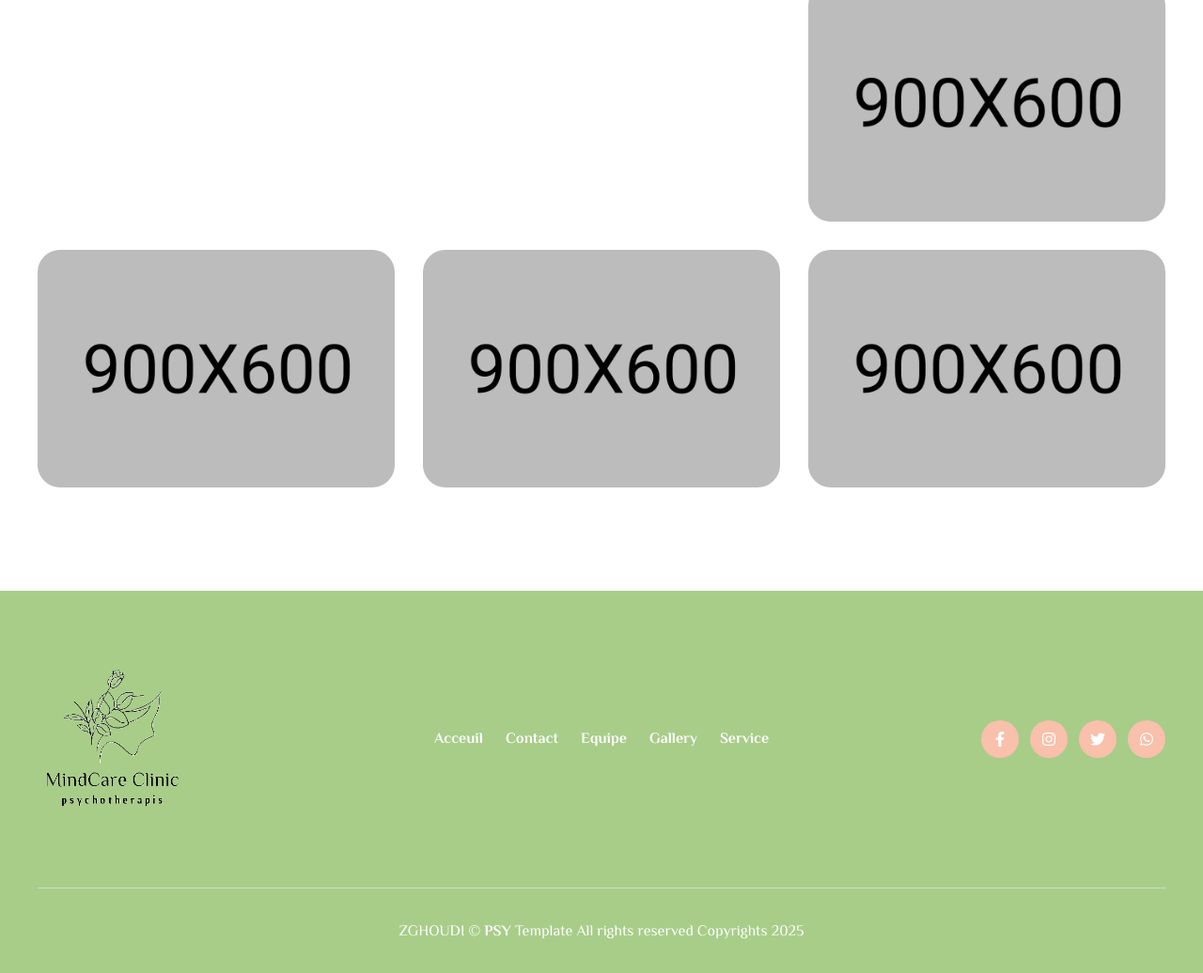
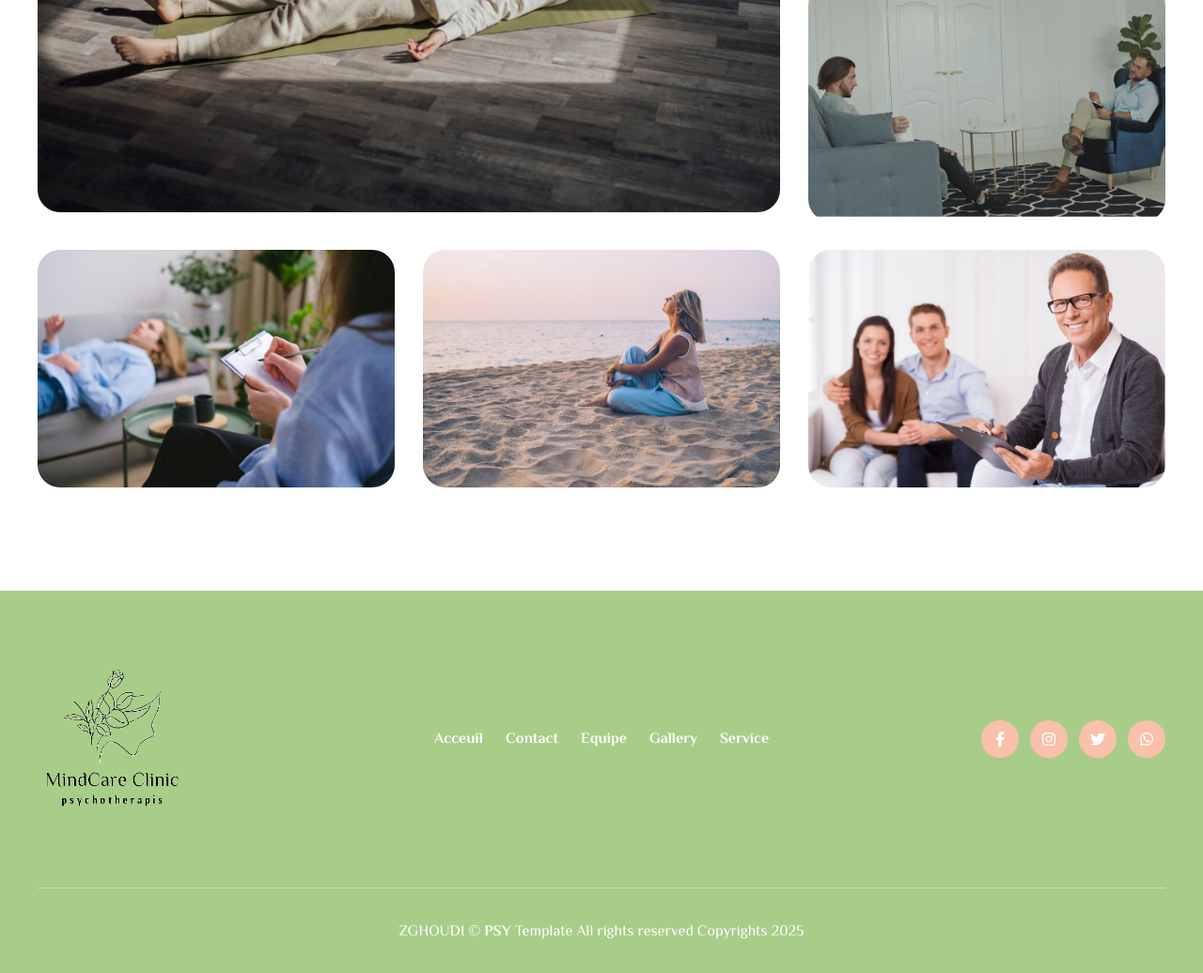
Before and after one commit to megahicham01/psy, a PHP site: page /gallery.php in a window 1280 px wide. Shown: the part 518-1554 px from the top of the page at 94% size. Run offline with PHP 8.4, Linux system fonts and the light colour scheme; data comes from the database, SQL or seed files in the repository; some libraries are stand-ins or nearby versions; some web fonts are replaced.

Commit message:
Mise à jour du code pour gallery.php, ajoute reference images

```diff
--- a/gallery.php
+++ b/gallery.php
@@ -216,37 +216,37 @@
           <div class="container">
             <div class="zoom-gallery row justify-content-center">
               <div class="col-lg-8">
-                <a class="gallery_item popup_image" href="assets/images/gallery/gallery_image_7-min.jpg">
-                  <img src="assets/images/gallery/gallery_image_7-min.jpg" alt="Talking Minds - Psychotherapist Site Template">
+                <a class="gallery_item popup_image" href="assets/images/gallery/5.jpg">
+                  <img src="assets/images/gallery/5.jpg" alt="Talking Minds - Psychotherapist Site Template">
                 </a>
               </div>
               <div class="col-lg-4">
                 <div class="row">
                   <div class="col-lg-12 col-md-6 col-sm-6">
-                    <a class="gallery_item popup_image" href="assets/images/gallery/gallery_image_8-min.jpg">
-                      <img src="assets/images/gallery/gallery_image_8-min.jpg" alt="Talking Minds - Psychotherapist Site Template">
+                    <a class="gallery_item popup_image" href="assets/images/gallery/8.jpg">
+                      <img src="assets/images/gallery/8.jpg" alt="Talking Minds - Psychotherapist Site Template">
                     </a>
                   </div>
                   <div class="col-lg-12 col-md-6 col-sm-6">
-                    <a class="gallery_item popup_image" href="assets/images/gallery/gallery_image_9-min.jpg">
-                      <img src="assets/images/gallery/gallery_image_9-min.jpg" alt="Talking Minds - Psychotherapist Site Template">
+                    <a class="gallery_item popup_image" href="assets/images/gallery/9.jpg">
+                      <img src="assets/images/gallery/9.jpg" alt="Talking Minds - Psychotherapist Site Template">
                     </a>
                   </div>
                 </div>
               </div>
               <div class="col-lg-4">
-                <a class="gallery_item popup_image" href="assets/images/gallery/gallery_image_10-min.jpg">
-                  <img src="assets/images/gallery/gallery_image_10-min.jpg" alt="Talking Minds - Psychotherapist Site Template">
+                <a class="gallery_item popup_image" href="assets/images/gallery/10.jpg">
+                  <img src="assets/images/gallery/10.jpg" alt="Talking Minds - Psychotherapist Site Template">
                 </a>
               </div>
               <div class="col-lg-4 col-md-6 col-sm-6">
-                <a class="gallery_item popup_image" href="assets/images/gallery/gallery_image_11-min.jpg">
-                  <img src="assets/images/gallery/gallery_image_11-min.jpg" alt="Talking Minds - Psychotherapist Site Template">
+                <a class="gallery_item popup_image" href="assets/images/gallery/11.jpg">
+                  <img src="assets/images/gallery/11.jpg" alt="Talking Minds - Psychotherapist Site Template">
                 </a>
               </div>
               <div class="col-lg-4 col-md-6 col-sm-6">
-                <a class="gallery_item popup_image" href="assets/images/gallery/gallery_image_3-min.jpg">
-                  <img src="assets/images/gallery/gallery_image_3-min.jpg" alt="Talking Minds - Psychotherapist Site Template">
+                <a class="gallery_item popup_image" href="assets/images/gallery/3.jpg">
+                  <img src="assets/images/gallery/3.jpg" alt="Talking Minds - Psychotherapist Site Template">
                 </a>
               </div>
             </div>
```
